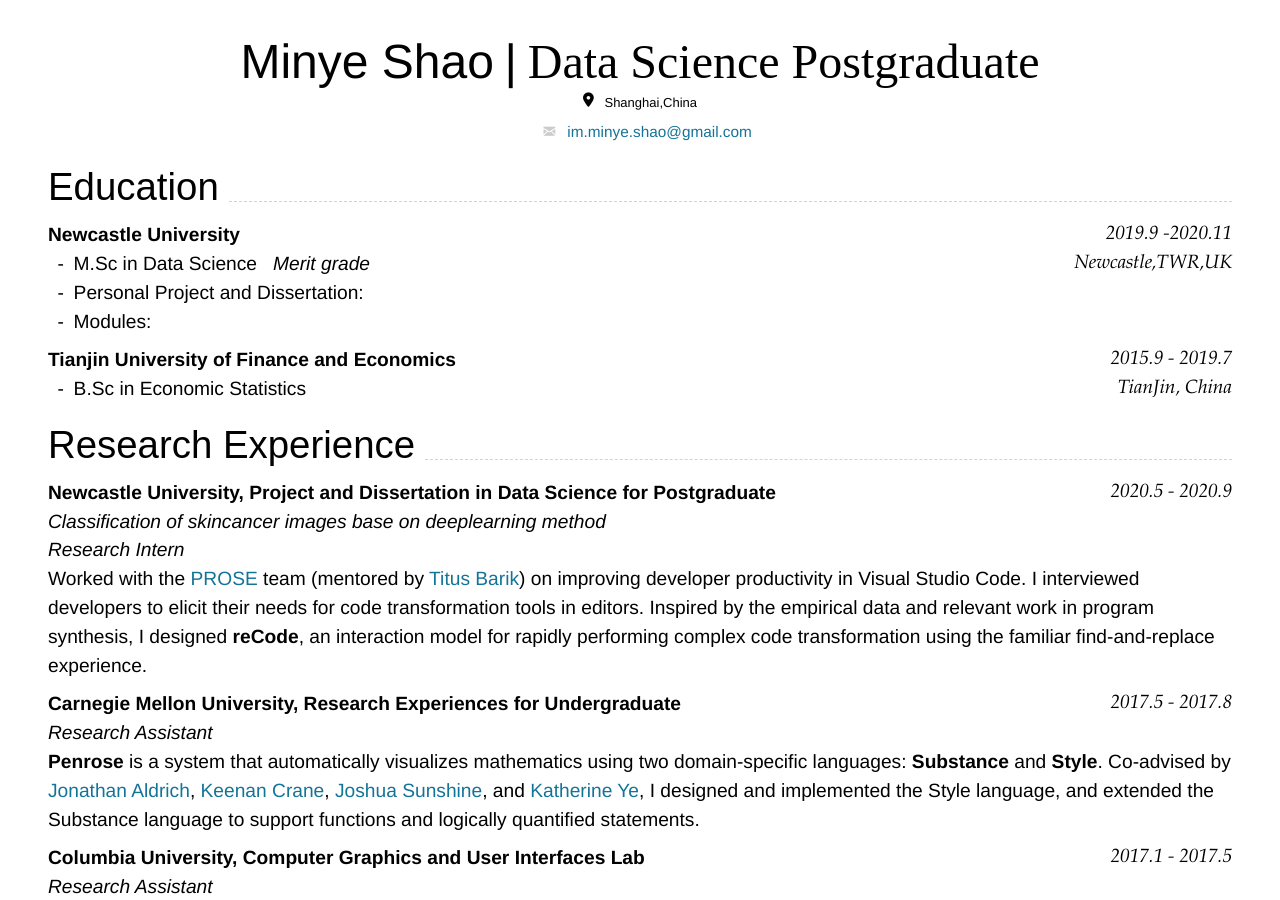
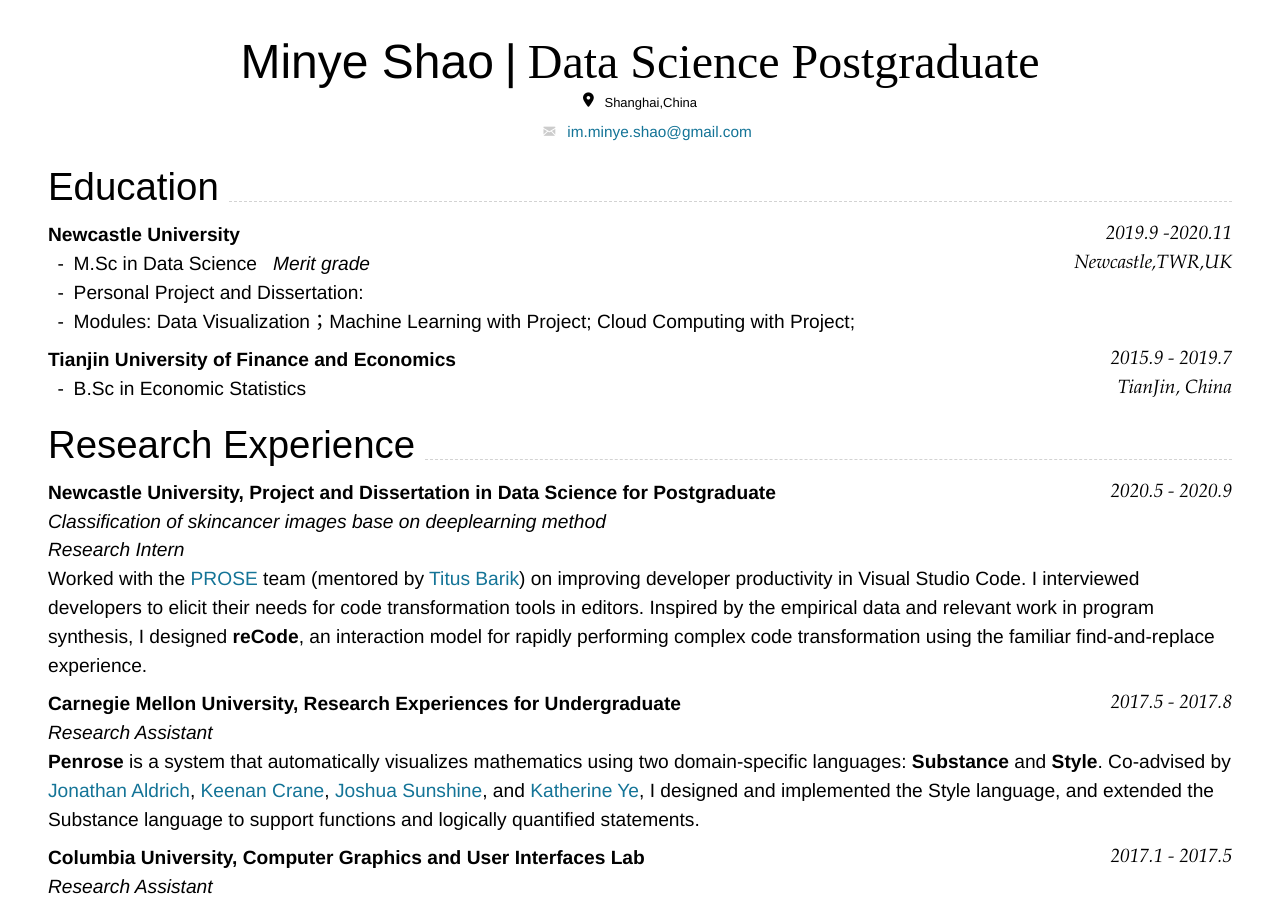
Before and after one commit to MinyeShao/CV_Markdown, a Jekyll site: the page built from index.md, in a window 1280 px wide and 900 px high. Built offline with Jekyll 4.4.1, drawn with Linux system fonts in a browser that asks for light colours; nearby versions of some CDN libraries.

Commit message:
Update index.md

```diff
--- a/index.md
+++ b/index.md
@@ -10,7 +10,7 @@ email:
 <div align='center' ><font size='75'>Minye Shao</font>&nbsp; <font size='75'>|</font> &nbsp;<font face="sf" size='75'>Data Science Postgraduate</font></div>
 
 
-<center><i class="fas fa-map-marker-alt fa-xs"></i>&nbsp;&nbsp;<font size='2.8'>Shanghai,China</font> </center>
+<center><i class="fas fa-map-marker-alt fa-xs"></i>&nbsp;&nbsp;<font size='2.9'>Shanghai,China</font> </center>
 
 
 {% include cv-contact.html %}
@@ -25,7 +25,7 @@ Newcastle,TWR,UK
 
 - M.Sc in Data Science &nbsp; _Merit grade_
 - Personal Project and Dissertation:
-- Modules:
+- Modules: Data Visualization；Machine Learning with Project; Cloud Computing with Project;
 
 
 ### **Tianjin University of Finance and Economics** `2015.9 - 2019.7`
```
